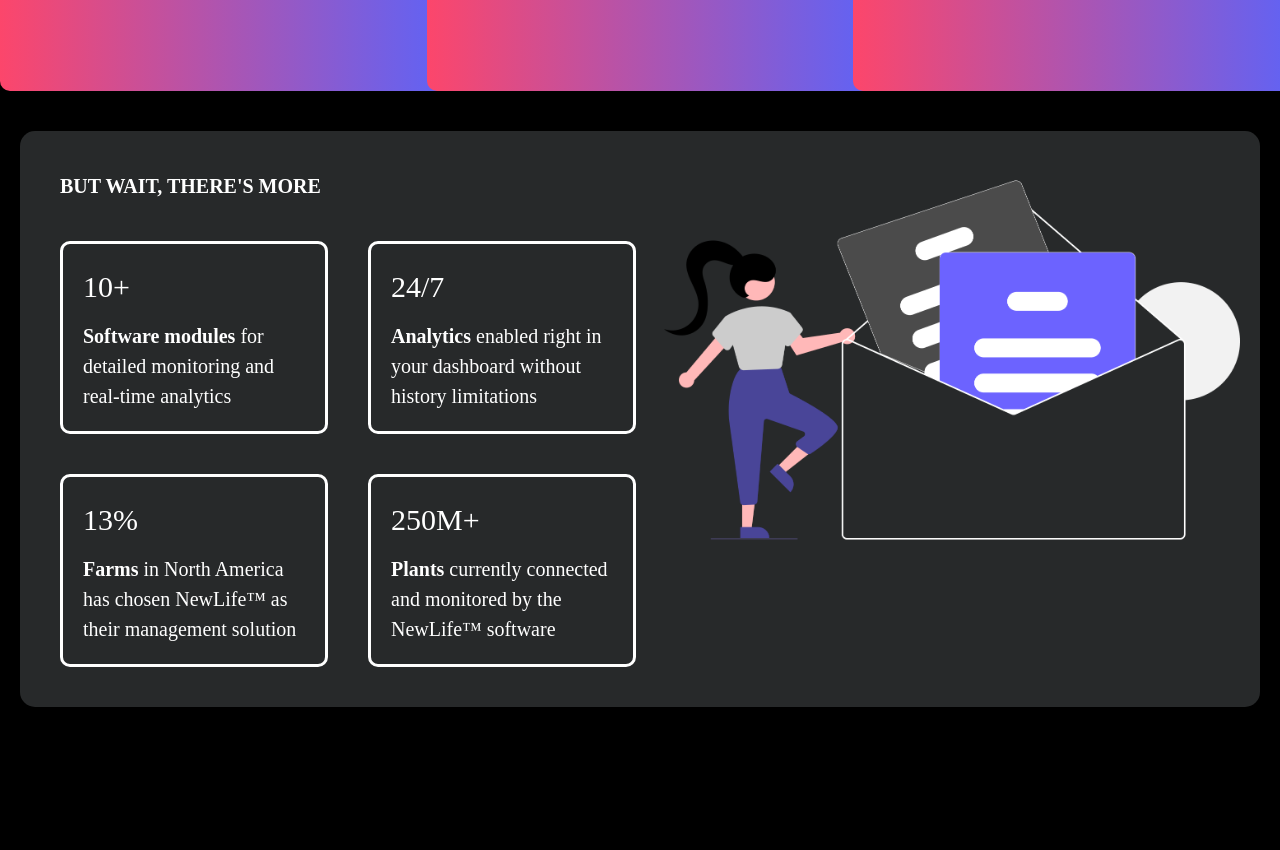
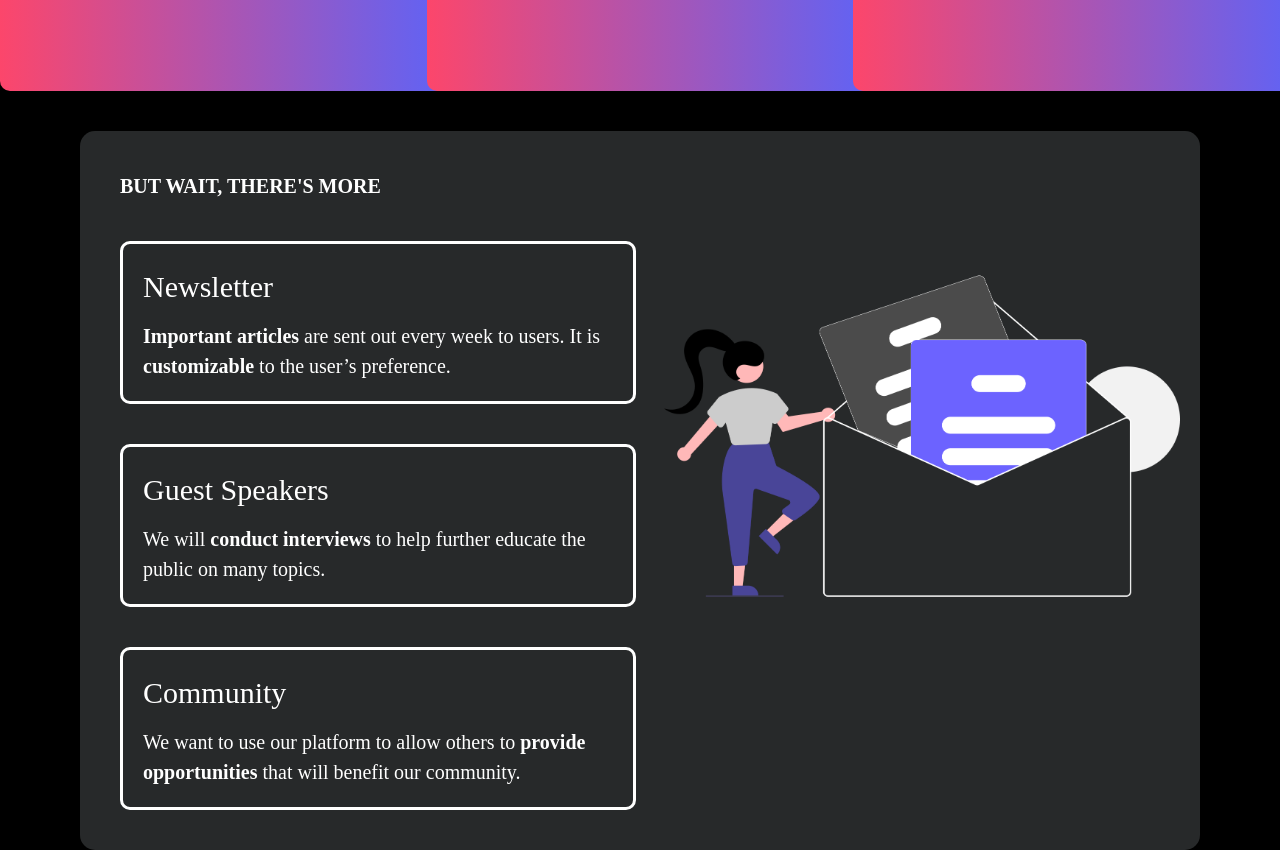
Before and after one commit to aditya1rawat/onpointsite2.0, a Next.js app: page / in a window 1280 px wide. Shown: the part 2040-2890 px from the top of the page. Before the commit the page ends 2747 px from the top, so only its background shows below. Built offline with nearby package versions, Linux system fonts and the light colour scheme.

Commit message:
updated stuff

```diff
--- a/components/Landing/ExtraFeature.js
+++ b/components/Landing/ExtraFeature.js
@@ -17,7 +17,7 @@ export default function ExtraFeature() {
 		<Box
 			bg={'#27292A'}
 			position={'relative'}
-			mx='5'
+			mx='20'
 			mt='5'
 			p='10'
 			borderRadius='15px'
@@ -35,7 +35,7 @@ export default function ExtraFeature() {
 						</Text>
 					</Box>
 
-					<SimpleGrid columns={{ base: 1, md: 2 }} spacing={10}>
+					<SimpleGrid columns={1} spacing={10}>
 						{stats.map(stat => (
 							<Box
 								key={stat.title}
@@ -75,6 +75,7 @@ export default function ExtraFeature() {
 						mx='auto'
 						justifyContent='center'
 						ml='5'
+						mt='24'
 					>
 						<Image src={Newsletter} alt='Newsletter' />
 					</Box>
@@ -92,38 +93,31 @@ const StatsText = ({ children }) => (
 
 const stats = [
 	{
-		title: '10+',
+		title: 'Newsletter',
 		content: (
 			<>
-				<StatsText>Software modules</StatsText> for detailed monitoring
-				and real-time analytics
+				<StatsText>Important articles</StatsText> are sent out every
+				week to users. It is <StatsText>customizable</StatsText> to the
+				user’s preference.
 			</>
 		)
 	},
 	{
-		title: '24/7',
+		title: 'Guest Speakers',
 		content: (
 			<>
-				<StatsText>Analytics</StatsText> enabled right in your dashboard
-				without history limitations
+				We will <StatsText>conduct interviews</StatsText> to help
+				further educate the public on many topics.
 			</>
 		)
 	},
 	{
-		title: '13%',
+		title: 'Community',
 		content: (
 			<>
-				<StatsText>Farms</StatsText> in North America has chosen
-				NewLife™ as their management solution
-			</>
-		)
-	},
-	{
-		title: '250M+',
-		content: (
-			<>
-				<StatsText>Plants</StatsText> currently connected and monitored
-				by the NewLife™ software
+				We want to use our platform to allow others to{' '}
+				<StatsText>provide opportunities</StatsText> that will benefit
+				our community.
 			</>
 		)
 	}
```
